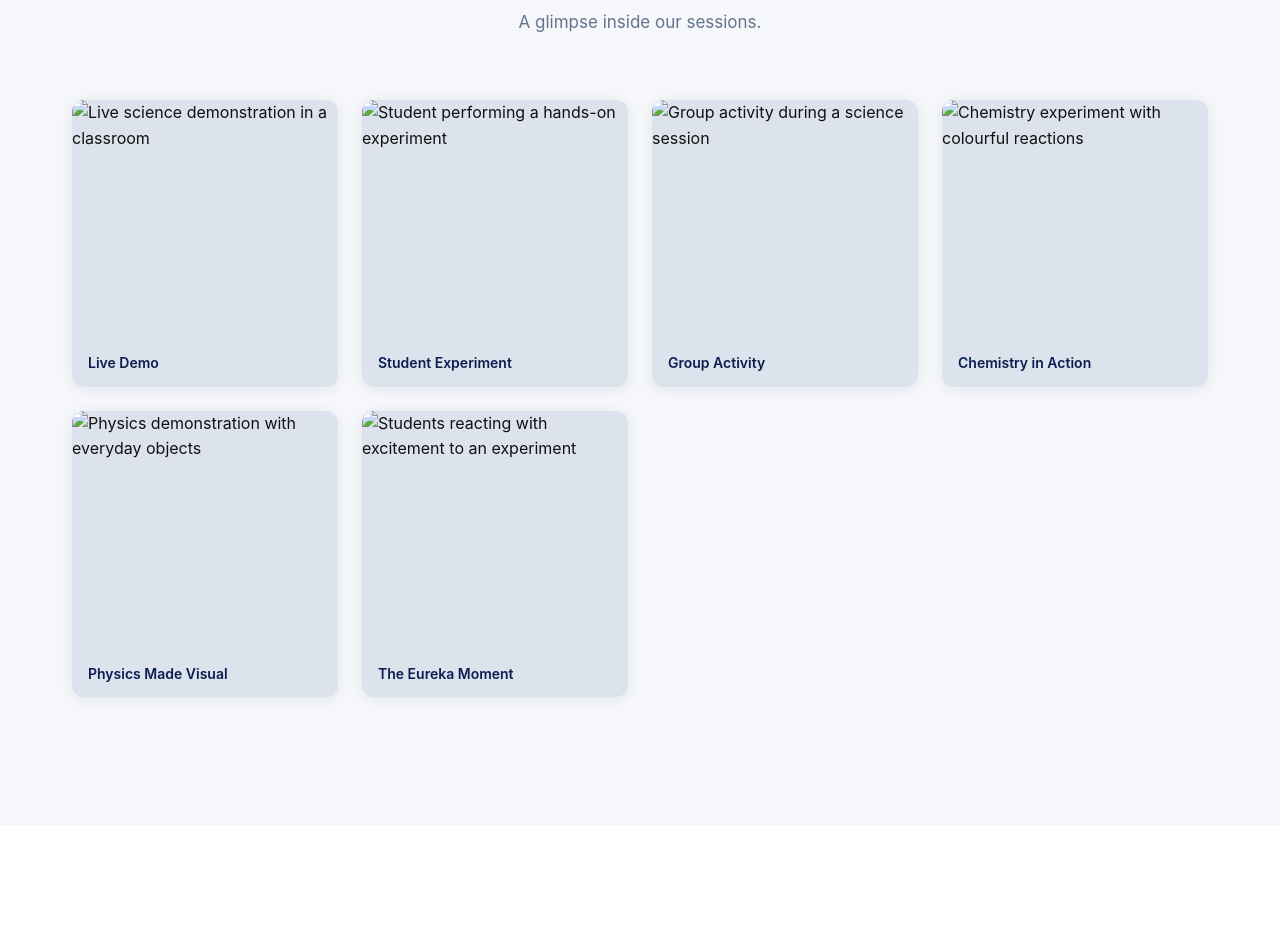
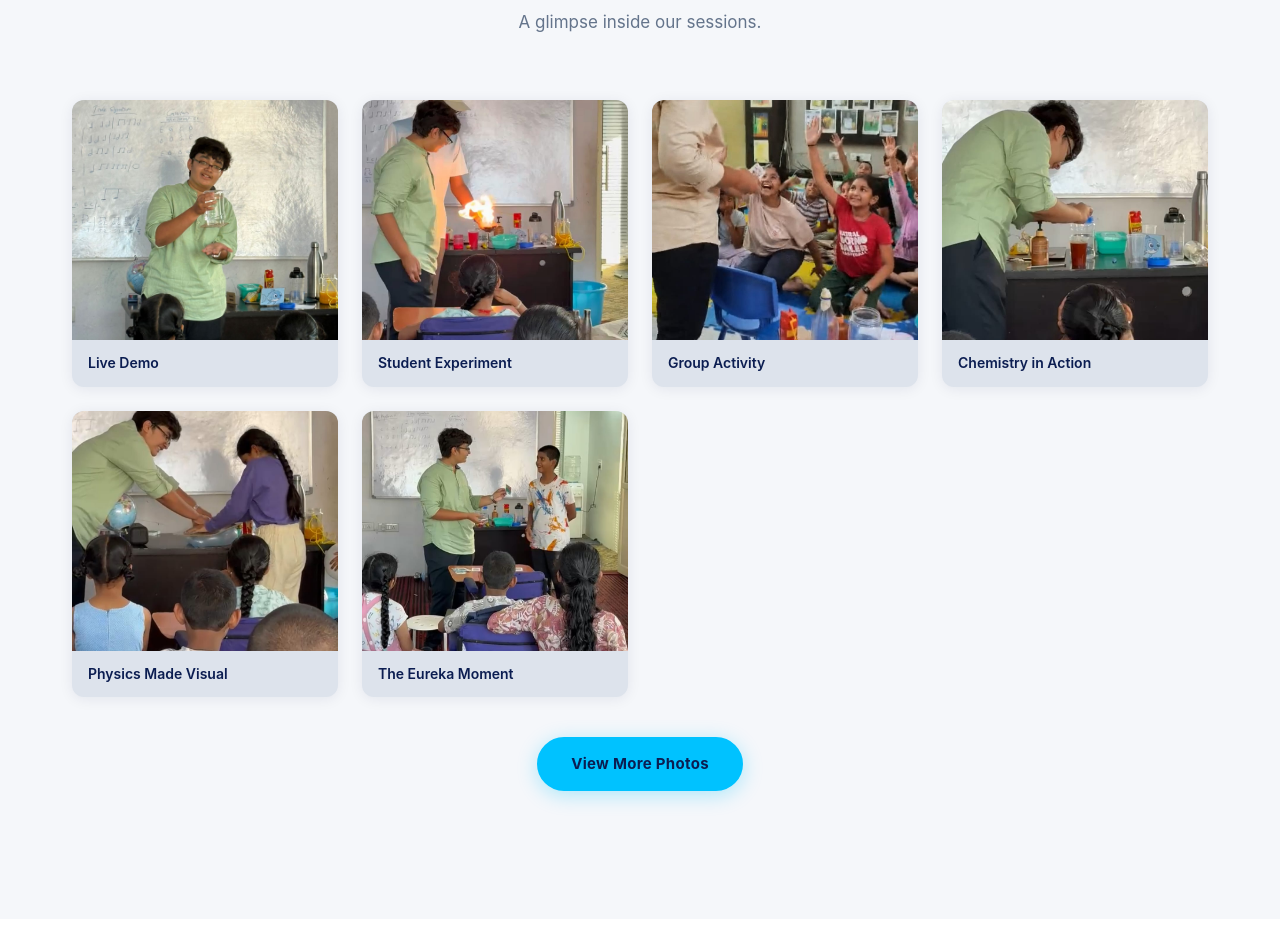
Before and after one commit to bhanuprakashgandla1-oss/euregence-website, a plain HTML site: page index.html in a window 1280 px wide. Shown: the part 2063-2992 px from the top of the page. Drawn offline with Linux system fonts and the light colour scheme.

Commit message:
Updated gallery images and fixed drive link

```diff
--- a/index.html
+++ b/index.html
@@ -117,7 +117,7 @@
 
           <figure class="gallery__item">
             <img
-              src="assets/images/placeholders/sample.jpg"
+              src="assets/images/gallery/live-demo.jpeg"
               alt="Live science demonstration in a classroom"
               class="gallery__image"
               loading="lazy"
@@ -127,7 +127,7 @@
 
           <figure class="gallery__item">
             <img
-              src="assets/images/placeholders/sample.jpg"
+              src="assets/images/gallery/student-experiment.jpeg"
               alt="Student performing a hands-on experiment"
               class="gallery__image"
               loading="lazy"
@@ -137,7 +137,7 @@
 
           <figure class="gallery__item">
             <img
-              src="assets/images/placeholders/sample.jpg"
+              src="assets/images/gallery/group-activity.jpeg"
               alt="Group activity during a science session"
               class="gallery__image"
               loading="lazy"
@@ -147,7 +147,7 @@
 
           <figure class="gallery__item">
             <img
-              src="assets/images/placeholders/sample.jpg"
+              src="assets/images/gallery/chemistry-action.jpeg"
               alt="Chemistry experiment with colourful reactions"
               class="gallery__image"
               loading="lazy"
@@ -157,7 +157,7 @@
 
           <figure class="gallery__item">
             <img
-              src="assets/images/placeholders/sample.jpg"
+              src="assets/images/gallery/physics-visual.jpeg"
               alt="Physics demonstration with everyday objects"
               class="gallery__image"
               loading="lazy"
@@ -167,7 +167,7 @@
 
           <figure class="gallery__item">
             <img
-              src="assets/images/placeholders/sample.jpg"
+              src="assets/images/gallery/eureka-moment.jpeg"
               alt="Students reacting with excitement to an experiment"
               class="gallery__image"
               loading="lazy"
@@ -175,6 +175,16 @@
             <figcaption class="gallery__caption">The Eureka Moment</figcaption>
           </figure>
 
+        </div>
+
+        <!-- VIEW MORE PHOTOS BUTTON -->
+        <div style="text-align:center;margin-top:2.5rem;">
+          <a
+            href="https://drive.google.com/drive/folders/1r7HoYd_73MB2lqQFzVJkDZ47elxgmvVr"
+            target="_blank"
+            rel="noopener noreferrer"
+            class="btn btn--primary"
+          >View More Photos</a>
         </div>
 
         </div><!-- /.container -->
@@ -236,8 +246,8 @@
         <h2 class="cta__heading">Bring Science to Life in Your School</h2>
 
         <address class="cta__contact">
-          <a href="tel:+918309938214" class="cta__contact-item cta__contact-item--phone">
-            +91 8309938214
+          <a href="tel:+919113068718" class="cta__contact-item cta__contact-item--phone">
+            +91 9113068718
           </a>
           <a href="mailto:euregence@gmail.com" class="cta__contact-item cta__contact-item--email">
             euregence@gmail.com
@@ -245,7 +255,7 @@
         </address>
 
         <div class="cta__btn-group">
-          <a href="tel:+918309938214" class="btn btn--primary btn--large">Call Now</a>
+          <a href="tel:+919113068718" class="btn btn--primary btn--large">Call Now</a>
           <a href="mailto:euregence@gmail.com" class="btn btn--secondary btn--large">Send Email</a>
         </div>
 
@@ -275,7 +285,7 @@
       </div>
 
       <address class="footer__contact">
-        <a href="tel:+918309938214" class="footer__contact-item">+91 8309938214</a>
+        <a href="tel:+919113068718" class="footer__contact-item">+91 9113068718</a>
         <a href="mailto:euregence@gmail.com" class="footer__contact-item">euregence@gmail.com</a>
       </address>
 
```
Also changed, not shown: assets/images/gallery/chemistry-action.jpeg (added), assets/images/gallery/eureka-moment.jpeg (added), assets/images/gallery/group-activity.jpeg (added), assets/images/gallery/live-demo.jpeg (added), assets/images/gallery/physics-visual.jpeg (added), assets/images/gallery/student-experiment.jpeg (added).
